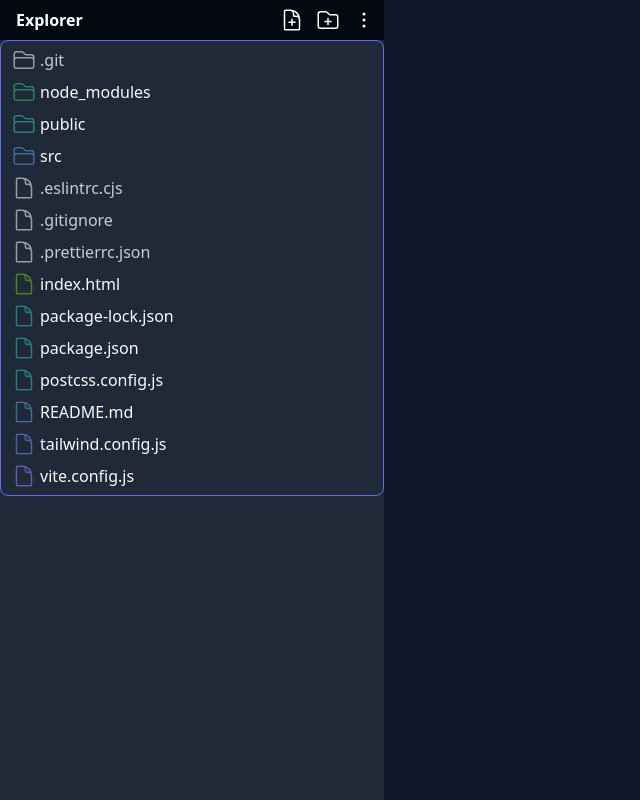
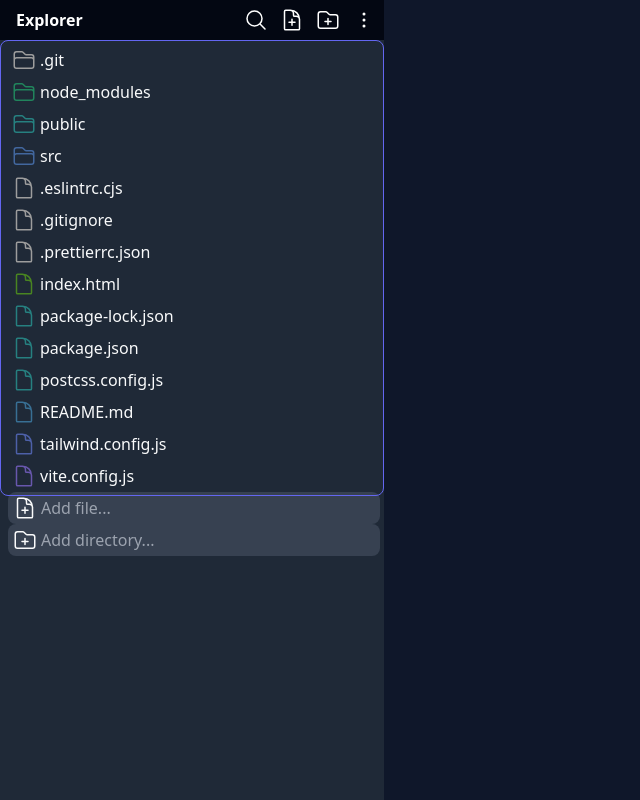
Before and after one commit to Jeshwin/fs_sidebar, a React (Vite) app: page / in a window 1280 px wide. Shown: the whole page, without its empty margins (0-640 px from the left). Built offline with nearby package versions, Linux system fonts and the light colour scheme.

Commit message:
<progress> new file/folder inputs

```diff
--- a/src/components/fileExplorer.jsx
+++ b/src/components/fileExplorer.jsx
@@ -6,11 +6,16 @@ import FolderItem from "./items/folder";
 import GutterRenderer from "./gutters";
 import Highlighter from "./highlighter";
 import FileExplorerToolbar from "./fileExplorerToolbar";
+import NewFileItem from "./items/newfile";
+import NewFolderItem from "./items/newfolder";
+import CurrentFileContext from "./context/currentFileProvider";
 
 export default function FileExplorer() {
     const {fileStructure} = useContext(FileStructureContext);
+    const {currentFile} = useContext(CurrentFileContext);
+    const [cursorY, setCursorY] = useState(0);
     const fileStructureRef = useRef(null);
-    const [cursorY, setCursorY] = useState(0);
+    const slashCount = currentFile.split("/").length - 1;
 
     useEffect(() => {
         const handleMouseMove = (event) => {
@@ -72,6 +77,12 @@ export default function FileExplorer() {
                             );
                         }
                     })}
+                    {slashCount == 0 && (
+                        <>
+                            <NewFileItem />
+                            <NewFolderItem />
+                        </>
+                    )}
                     <GutterRenderer />
                     <Highlighter y={cursorY} />
                 </ul>
--- a/src/components/fileExplorerToolbar.jsx
+++ b/src/components/fileExplorerToolbar.jsx
@@ -2,20 +2,24 @@ import {
     DocumentPlusIcon,
     EllipsisVerticalIcon,
     FolderPlusIcon,
+    MagnifyingGlassIcon,
 } from "@heroicons/react/24/outline";
 
 export default function FileExplorerToolbar() {
     return (
         <div className="sticky z-10 top-0 w-full pl-4 p-1 bg-gray-950 text-white flex items-center">
             <div className="font-semibold flex-1">Explorer</div>
-            <div className="font-semibold flex items-center gap-1">
-                <button className="p-1 rounded hover:bg-gray-800">
+            <div className="font-semibold flex items-center gap-1 *:p-1 *:rounded">
+                <button className="hover:bg-gray-800">
+                    <MagnifyingGlassIcon className="w-6 h-6" />
+                </button>
+                <button className="hover:bg-gray-800">
                     <DocumentPlusIcon className="w-6 h-6" />
                 </button>
-                <button className="p-1 rounded hover:bg-gray-800">
+                <button className="hover:bg-gray-800">
                     <FolderPlusIcon className="w-6 h-6" />
                 </button>
-                <button className="p-1 rounded hover:bg-gray-800">
+                <button className="hover:bg-gray-800">
                     <EllipsisVerticalIcon className="w-6 h-6" />
                 </button>
             </div>
--- a/src/components/items/file.jsx
+++ b/src/components/items/file.jsx
@@ -21,9 +21,6 @@ export default function FileItem({item, parent, level}) {
         ? `var(--${item.name[0].toUpperCase()})`
         : "#9D9D9D";
     const filePath = `${parent}${parent ? "/" : ""}${item.name}`;
-    const hiddenFileTextColor = !filePath[0].match(/[a-z]/i) // Check if first character is a letter
-        ? "#cccccc"
-        : "auto";
 
     const handleClick = () => {
         console.log(`Selected ${filePath}`);
@@ -164,14 +161,7 @@ export default function FileItem({item, parent, level}) {
                     }}
                     className="w-6 h-6 mr-1"
                 />
-                <span
-                    style={{
-                        color: hiddenFileTextColor,
-                    }}
-                    className="flex-1"
-                >
-                    {item.name}
-                </span>
+                <span className="flex-1">{item.name}</span>
                 {showDots && (
                     <button
                         ref={VertDotsRef}
--- a/src/components/items/folder.jsx
+++ b/src/components/items/folder.jsx
@@ -8,6 +8,9 @@ import {
     EllipsisVerticalIcon,
 } from "@heroicons/react/24/outline";
 import TooltipPositionContext from "../context/tooltipProvider";
+import CurrentFileContext from "../context/currentFileProvider";
+import NewFileItem from "./newfile";
+import NewFolderItem from "./newfolder";
 
 export default function FolderItem({item, parent, level}) {
     const {toggleFolder, addFile, addFolder, deleteFile, deleteFolder} =
@@ -15,6 +18,7 @@ export default function FolderItem({item, parent, level}) {
     const {setTooltipPosition, tooltipInfo, setTooltipInfo} = useContext(
         TooltipPositionContext
     );
+    const {currentFile} = useContext(CurrentFileContext);
     const [showModal, setShowModal] = useState(false);
     const [showDots, setShowDots] = useState(false);
     const VertDotsRef = useRef(null);
@@ -41,9 +45,6 @@ export default function FolderItem({item, parent, level}) {
         ? `var(--${item.name[0].toUpperCase()})`
         : "#9D9D9D";
     const folderPath = `${parent}${parent ? "/" : ""}${item.name}`;
-    const hiddenFolderTextColor = !folderPath[0].match(/[a-z]/i) // Check if first character is a letter
-        ? "#cccccc"
-        : "auto";
 
     const handleToggleFolder = () => {
         console.log(`Selected ${folderPath}`);
@@ -177,14 +178,7 @@ export default function FolderItem({item, parent, level}) {
                         className="w-6 h-6 mr-1"
                     />
                 )}
-                <span
-                    style={{
-                        color: hiddenFolderTextColor,
-                    }}
-                    className="flex-1"
-                >
-                    {item.name}
-                </span>
+                <span className="flex-1">{item.name}</span>
                 {showDots && (
                     <button
                         ref={VertDotsRef}
@@ -217,6 +211,13 @@ export default function FolderItem({item, parent, level}) {
                         );
                     }
                 })}
+            {currentFile.substring(0, currentFile.lastIndexOf("/")) ===
+                folderPath && (
+                <>
+                    <NewFileItem />
+                    <NewFolderItem />
+                </>
+            )}
         </>
     );
 }
--- /dev/null
+++ b/src/components/items/newfile.jsx
@@ -0,0 +1,26 @@
+import {DocumentPlusIcon} from "@heroicons/react/24/outline";
+import {useContext} from "react";
+import CurrentFileContext from "../context/currentFileProvider";
+
+export default function NewFileItem() {
+    const {currentFile} = useContext(CurrentFileContext);
+
+    // Count the number of slashes in the current file path
+    const slashCount = currentFile.split("/").length - 1;
+
+    return (
+        <li
+            style={{
+                marginLeft: `${16 * slashCount + 4}px`,
+            }}
+            className="h-8 flex items-center p-1 cursor-pointer rounded-lg bg-gray-700
+            border border-transparent focus-within:border-indigo-500"
+        >
+            <DocumentPlusIcon className="w-6 h-6" />
+            <input
+                placeholder="Add file..."
+                className="h-6 bg-inherit p-1 flex-1 focus:outline-none"
+            />
+        </li>
+    );
+}
--- /dev/null
+++ b/src/components/items/newfolder.jsx
@@ -0,0 +1,26 @@
+import {FolderPlusIcon} from "@heroicons/react/24/outline";
+import { useContext } from "react";
+import CurrentFileContext from "../context/currentFileProvider";
+
+export default function NewFolderItem() {
+    const {currentFile} = useContext(CurrentFileContext);
+
+    // Count the number of slashes in the current file path
+    const slashCount = currentFile.split("/").length - 1;
+
+    return (
+        <li
+            style={{
+                marginLeft: `${16 * slashCount + 4}px`,
+            }}
+            className="h-8 flex items-center p-1 cursor-pointer rounded-lg bg-gray-700
+            border border-transparent focus-within:border-indigo-500"
+        >
+            <FolderPlusIcon className="w-6 h-6" />
+            <input
+                placeholder="Add directory..."
+                className="h-6 bg-inherit p-1 flex-1 focus:outline-none"
+            />
+        </li>
+    );
+}
```
